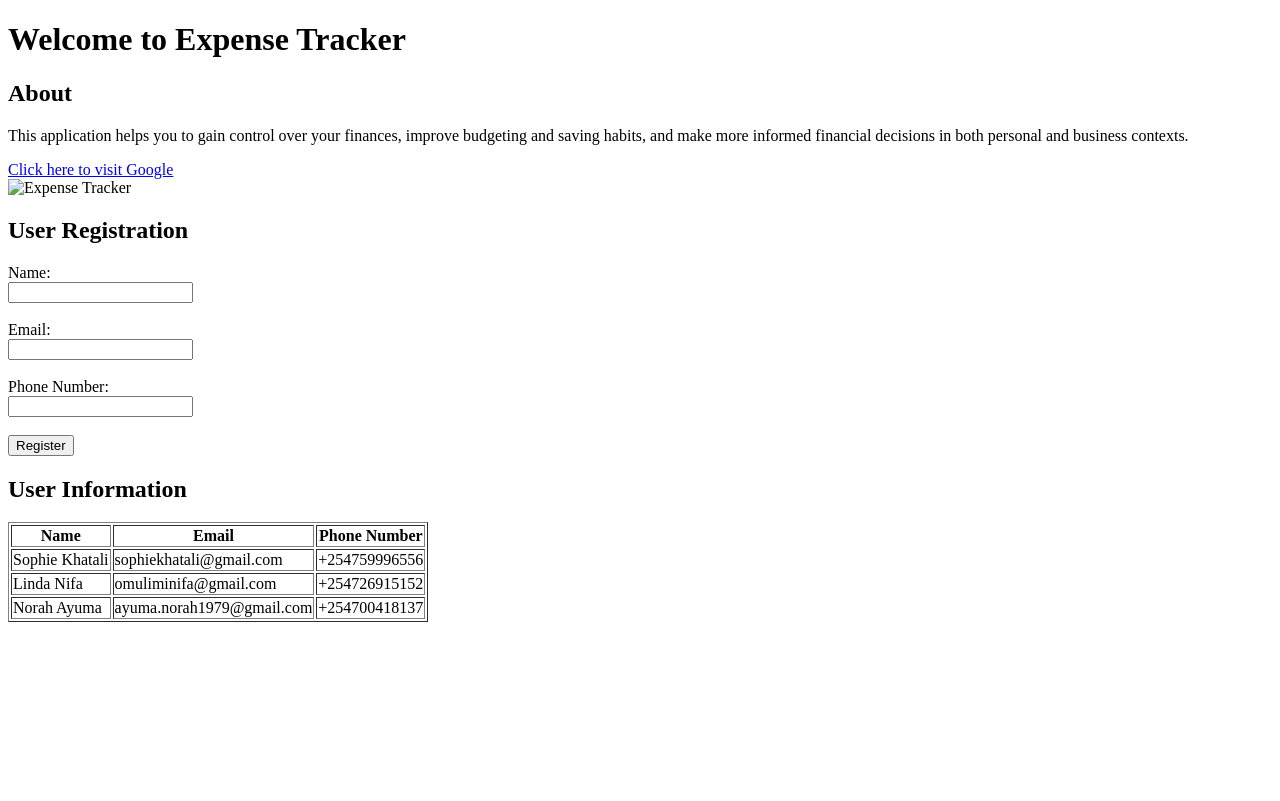
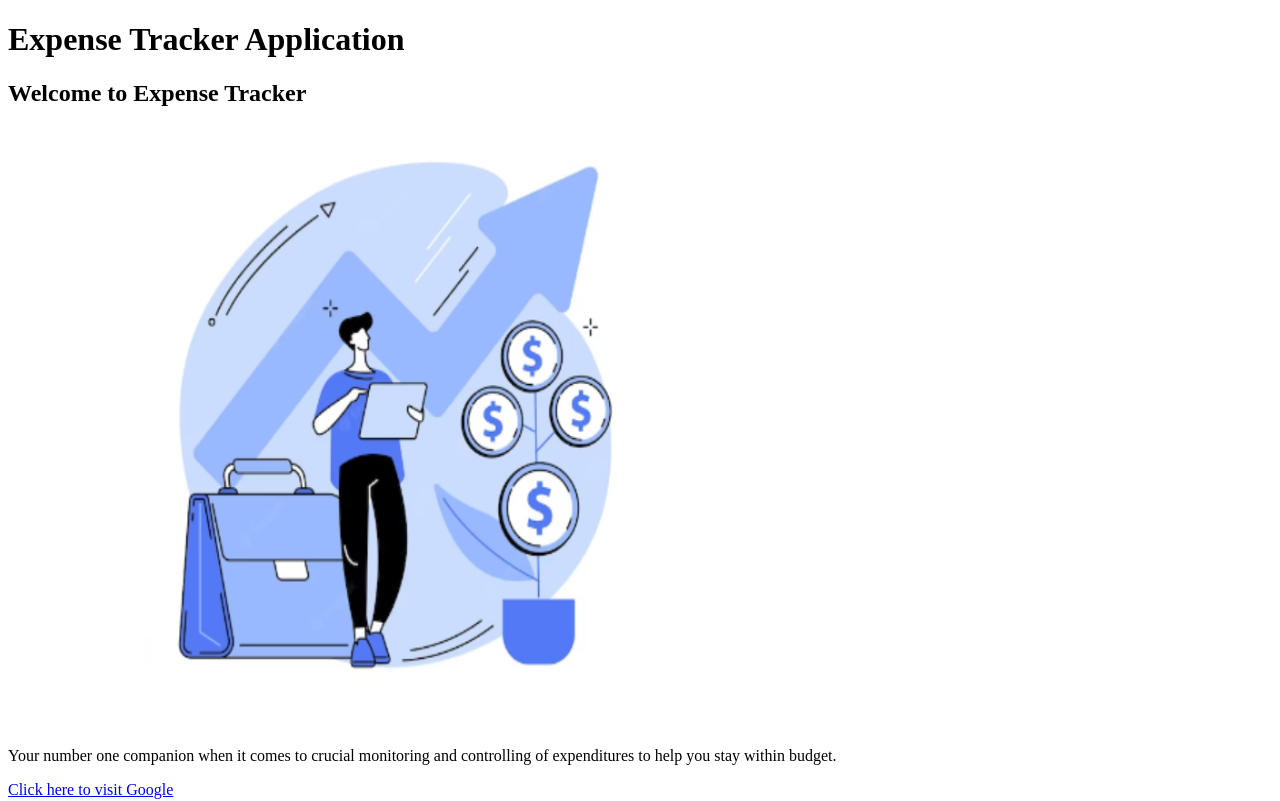
Before and after one commit to Sophiekhatali/week-1-html-setup-Sophiekhatali, a plain HTML site: page index.html in a window 1280 px wide. Shown: the top 801 px of the page. Drawn offline with Linux system fonts and the light colour scheme.

Commit message:
Week 1 html submission

```diff
--- a/index.html
+++ b/index.html
@@ -4,28 +4,26 @@
     <meta charset="UTF-8">
     <meta name="viewport" content="width=device-width, initial-scale=1.0">
     <title>Expense Tracker Application</title>
+    <meta name="description" content="Expense Tracker Application Interface">
 </head>
 <body>
+
     <header>
-        <h1>Welcome to Expense Tracker</h1>
+        <h1>Expense Tracker Application</h1>
     </header>
 
+    <main>
         <section>
-        <h2>About</h2>
-        <p>This application helps you to gain control over your finances, improve budgeting and saving habits, and make more informed financial decisions in both personal and business contexts.</p>
-    </section>
+            <h2>Welcome to Expense Tracker</h2>
+            <img src="Expense Tracker.png" width="800" height="600" alt="Expense Tracker">
+            <p>Your number one companion when it comes to crucial monitoring and controlling of expenditures to help you stay within budget. </p>
 
-    <section>
             <a href="https://google.com" target="_blank">Click here to visit Google</a>
         </section>
 
         <section>
-        <img src="C:\Users\chimo\OneDrive\Pictures\Sophie\Expense Tracker.png" alt="Expense Tracker" width="800" height="600">
-    </section>
-
-    <section>
             <h2>User Registration</h2>
-        <form action="URL" method="GET/POST">
+            <form>
                 <label for="name">Name:</label><br>
                 <input type="text" id="name" name="name" required><br><br>
 
@@ -40,16 +38,19 @@
         </section>
 
         <section>
-        <h2>User Information</h2>
+            <h2>User Information Table</h2>
             <table border="1">
+                <thead>
                     <tr>
                         <th>Name</th>
                         <th>Email</th>
                         <th>Phone Number</th>
                     </tr>
+                </thead>
+                <tbody>
                     <tr>
                         <td>Sophie Khatali</td>
-                <td>sophiekhatali@gmail.com</td>
+                        <td>omulimisophie@gmail.com</td>
                         <td>+254759996556</td>
                     </tr>
                     <tr>
@@ -62,8 +63,12 @@
                         <td>ayuma.norah1979@gmail.com</td>
                         <td>+254700418137</td>
                     </tr>
+
+                </tbody>
             </table>
         </section>
 
+    </main>
+
 </body>
 </html>
```
Also changed, not shown: Expense Tracker.png (added), 2 other files. Lines whose indentation alone changed are shown as unchanged.
